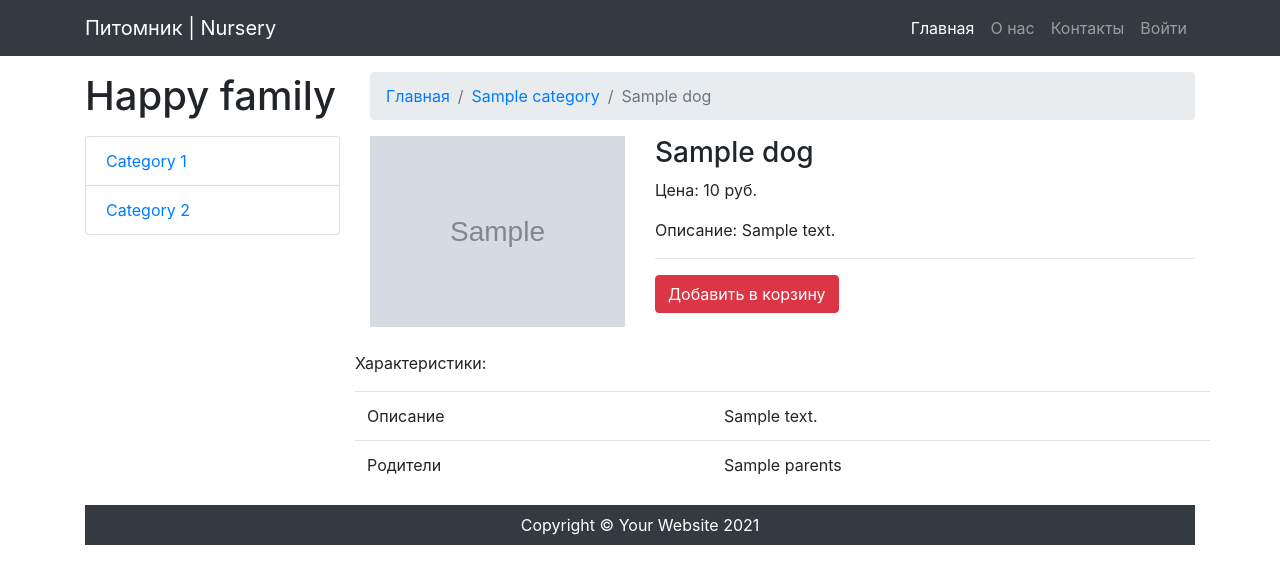
After one commit to AnnTka/project_shop, a Django app: template shop/mainapp/templates/dog_detail.html in a window 1280 px wide. The commit adds this page. Shown: the top 584 px of the page. Run offline with Django 3.2, Linux system fonts and the light colour scheme; the template is opened without the code that fills it: most values are stand-ins (such as "Sample title", 1, 10 or a date in 2020); grey boxes marked "Sample" are stand-in pictures; some libraries are stand-ins or nearby versions.

Commit message:
change views.py (add class for handle multiple models with 1 template), create displaying information about dogs at dog_detail.html and specifications html files, add class at admin.py for control the size of images, add function at models.py for url.py

```diff
--- a/shop/mainapp/templates/base.html
+++ b/shop/mainapp/templates/base.html
@@ -29,8 +29,9 @@
 <!-- Navigation -->
 <nav class="navbar navbar-expand-lg navbar-dark bg-dark fixed-top">
     <div class="container">
-      <a class="navbar-brand" href="{% url 'base' %}">Питомник | Nursery</a>
-      <button class="navbar-toggler" type="button" data-toggle="collapse" data-target="#navbarResponsive" aria-controls="navbarResponsive" aria-expanded="false" aria-label="Toggle navigation">
+        <a class="navbar-brand" href="#">Питомник | Nursery</a>
+        <button class="navbar-toggler" type="button" data-toggle="collapse" data-target="#navbarResponsive"
+                aria-controls="navbarResponsive" aria-expanded="false" aria-label="Toggle navigation">
             <span class="navbar-toggler-icon"></span>
         </button>
         <div class="collapse navbar-collapse" id="navbarResponsive">
@@ -70,6 +71,7 @@
         <!-- /.col-lg-3 -->
 
         <div class="col-lg-9">
+            {% block content %}
             <div id="carouselExampleIndicators" class="carousel slide my-4" data-ride="carousel">
                 <ol class="carousel-indicators">
                     <li data-target="#carouselExampleIndicators" data-slide-to="0" class="active"></li>
@@ -194,11 +196,11 @@
                         </div>
                     </div>
                 </div>
+                <!-- /.row -->
 
-            <!-- /.row -->
             </div>
             <!-- /.col-lg-9 -->
-
+        {% endblock content %}
         </div>
         <!-- /.row -->
 
@@ -214,10 +216,14 @@
     </footer>
 
     <!-- Bootstrap core JavaScript -->
-<script src="https://code.jquery.com/jquery-3.2.1.slim.min.js" integrity="sha384-KJ3o2DKtIkvYIK3UENzmM7KCkRr/rE9/Qpg6aAZGJwFDMVNA/GpGFF93hXpG5KkN" crossorigin="anonymous"></script>
-<script src="https://maxcdn.bootstrapcdn.com/bootstrap/4.0.0/js/bootstrap.min.js" integrity="sha384-JZR6Spejh4U02d8jOt6vLEHfe/JQGiRRSQQxSfFWpi1MquVdAyjUar5+76PVCmYl" crossorigin="anonymous"></script>
+    <script src="https://code.jquery.com/jquery-3.2.1.slim.min.js"
+            integrity="sha384-KJ3o2DKtIkvYIK3UENzmM7KCkRr/rE9/Qpg6aAZGJwFDMVNA/GpGFF93hXpG5KkN"
+            crossorigin="anonymous"></script>
+    <script src="https://maxcdn.bootstrapcdn.com/bootstrap/4.0.0/js/bootstrap.min.js"
+            integrity="sha384-JZR6Spejh4U02d8jOt6vLEHfe/JQGiRRSQQxSfFWpi1MquVdAyjUar5+76PVCmYl"
+            crossorigin="anonymous"></script>
 
+</div>
  </body>
 
-
   </html>
--- /dev/null
+++ b/shop/mainapp/templates/dog_detail.html
@@ -0,0 +1,32 @@
+{% extends 'base.html' %}
+
+{% block content %}
+
+<nav aria-label="breadcrumb" class="mt-3">
+      <ol class="breadcrumb">
+        <li class="breadcrumb-item"><a href="{% url 'base' %}">Главная</a></li>
+        <li class="breadcrumb-item"><a href="{{ dog.category.get_absolute_url }}">{{ dog.category.name }}</a></li>
+        <li class="breadcrumb-item active" aria-current="page">{{ dog.title }}</li>
+      </ol>
+    </nav>
+<div class="row">
+    <div class="col-md-4">
+        <img src="{{ dog.image.url }}" class="img-fluid">
+    </div>
+    <div class="col-md-8">
+        <h3>{{ dog.title }}</h3>
+        <p>Цена: {{ dog.price }} руб.</p>
+        <p>Описание: {{ dog.description }}</p>
+        <hr>
+        <a href="#"><button class="btn btn-danger">Добавить в корзину</button></a>
+    </div>
+    <p class="mt-4">Характеристики:</p>
+    {% if dog.category.slug == 'AdultDog'%}
+        {% include 'dogforsale_specification.html' %}
+    {% else %}
+        {% include 'ourdog_specification.html' %}
+    {% endif %}
+
+</div>
+
+{% endblock content %}
--- /dev/null
+++ b/shop/mainapp/templates/ourdog_specification.html
@@ -0,0 +1,11 @@
+<table class="table">
+  <tbody>
+    <tr>
+      <td>Описание</td>
+      <td>{{ dog.description }}</td>
+    </tr>
+      <tr>
+      <td>Родители</td>
+      <td>{{ dog.parents }}</td>
+    </tbody>
+</table>
--- a/shop/mainapp/urls.py
+++ b/shop/mainapp/urls.py
@@ -1,7 +1,8 @@
 from django.urls import path
 
-from .views import test_view
+from .views import test_view, DogDetailView
 
 urlpatterns = [
-    path('', test_view, name='base')
-]
+    path('', test_view, name='base'),
+    path('dogs/<str:ct_model>/<str:slug>/', DogDetailView.as_view(), name='dog_detail')
+]  # http://127.0.0.1:8000/dogs/our/AdultDog/ - result: Адель
--- a/shop/shop/settings.py
+++ b/shop/shop/settings.py
@@ -25,7 +25,7 @@ SECRET_KEY = 'django-insecure-3^!@_=j!f%3)h)h%j--m7#()_u*z13+4df^x@2r0#h7!p&!%h6
 # SECURITY WARNING: don't run with debug turned on in production!
 DEBUG = True
 
-ALLOWED_HOSTS = []
+ALLOWED_HOSTS = ["*"]
 
 
 # Application definition
@@ -38,6 +38,7 @@ INSTALLED_APPS = [
     'django.contrib.messages',
     'django.contrib.staticfiles',
     'mainapp',
+    'shop'
 ]
 
 MIDDLEWARE = [
```
Also changed, not shown: shop/mainapp/admin.py (+24 -2 lines), shop/mainapp/models.py (+14 -1 lines), shop/mainapp/templates/dogforsale_specification.html (added, +11 -0 lines), shop/mainapp/views.py (+23 -0 lines), shop/db.sqlite3. Lines whose indentation alone changed are shown as unchanged.
